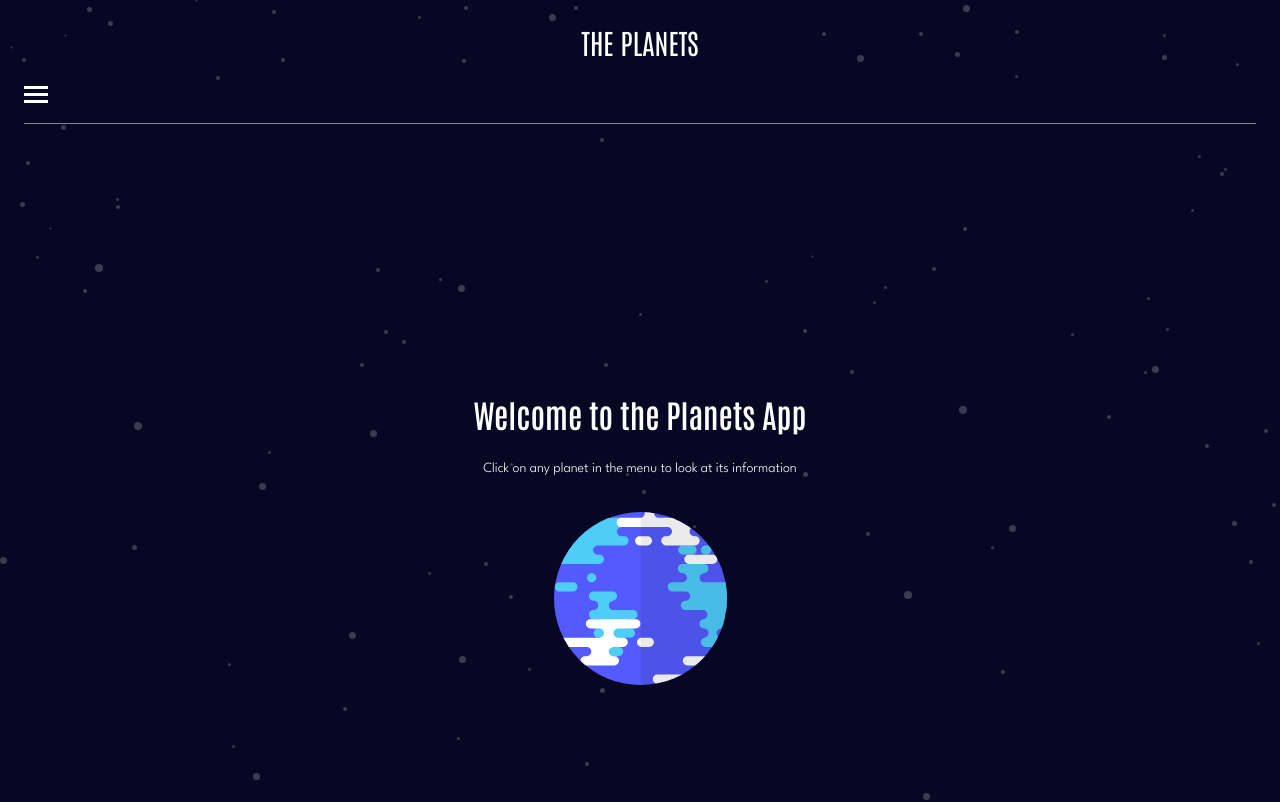
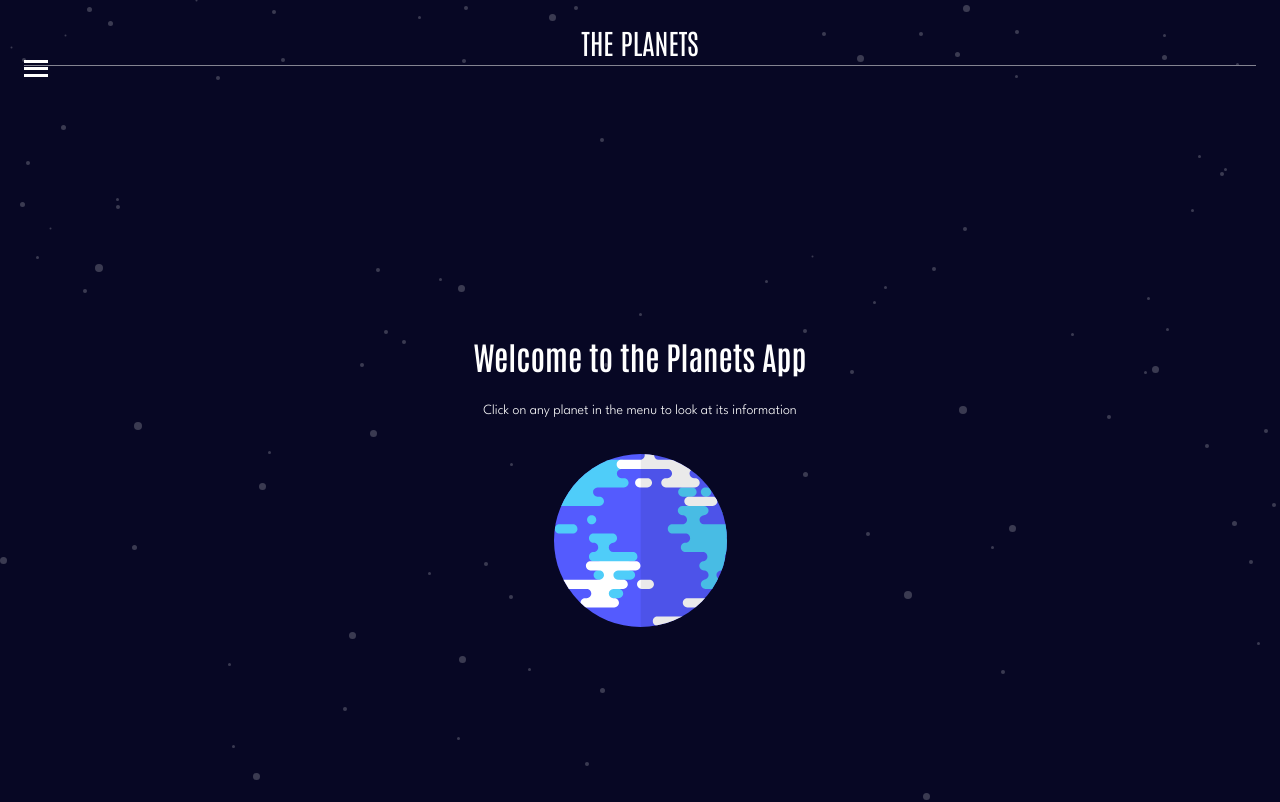
Before and after one commit to raulgaliciab/planets-fact-site, a React (Vite) app: page / in a window 1280 px wide. Shown: the top 802 px of the page. Built offline with nearby package versions, Linux system fonts and the light colour scheme.

Commit message:
Styles.css typo: height on app-navbar

```diff
--- a/src/styles/styles.css
+++ b/src/styles/styles.css
@@ -56,7 +56,7 @@ main {
   position: relative;
   display: flex;
   width: 100%;
-  eight: 4.2rem;
+  height: 4.2rem;
   justify-content: space-between;
   align-items: center;
   margin-bottom: 1.6rem;
--- a/src/styles/styles.scss
+++ b/src/styles/styles.scss
@@ -68,7 +68,7 @@ main {
   position: relative;
   display: flex;
   width: 100%;
-  eight: 4.2rem;
+  height: 4.2rem;
   justify-content: space-between;
   align-items: center;
   margin-bottom: 1.6rem;
```
